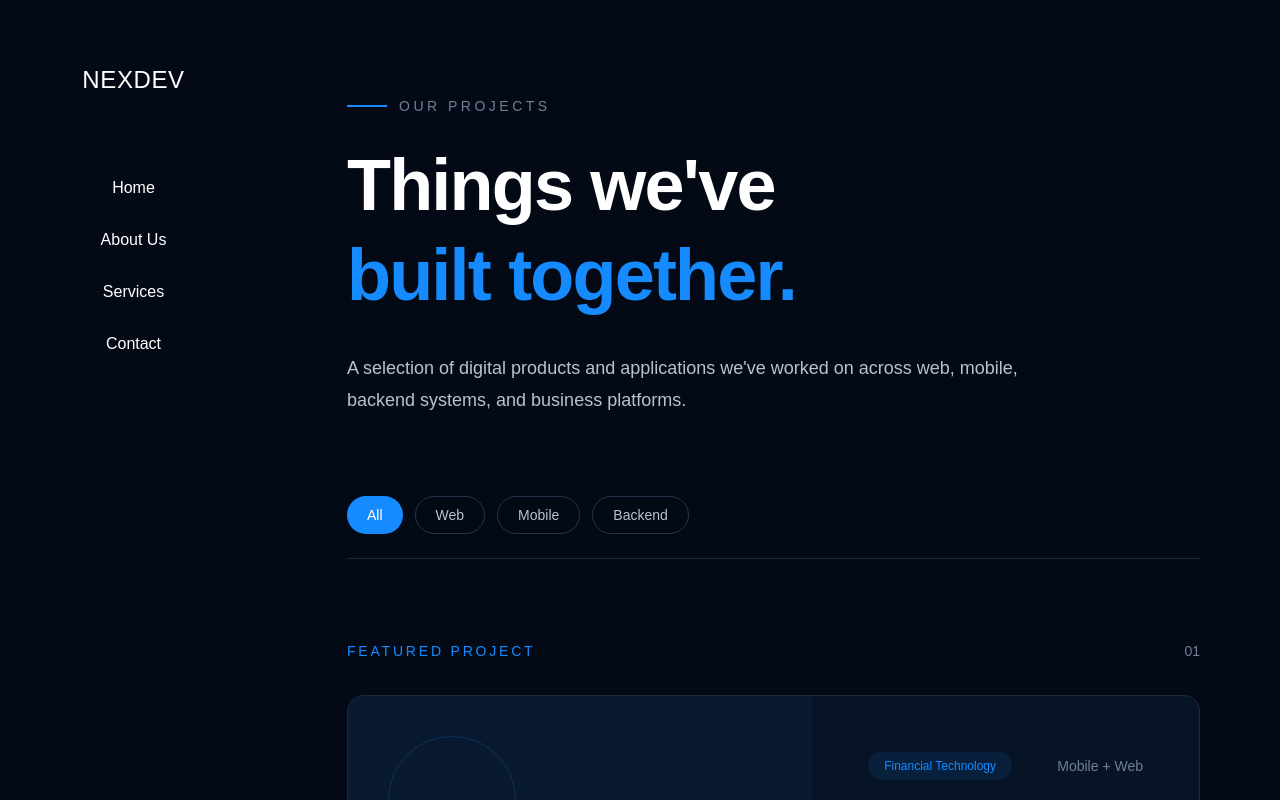
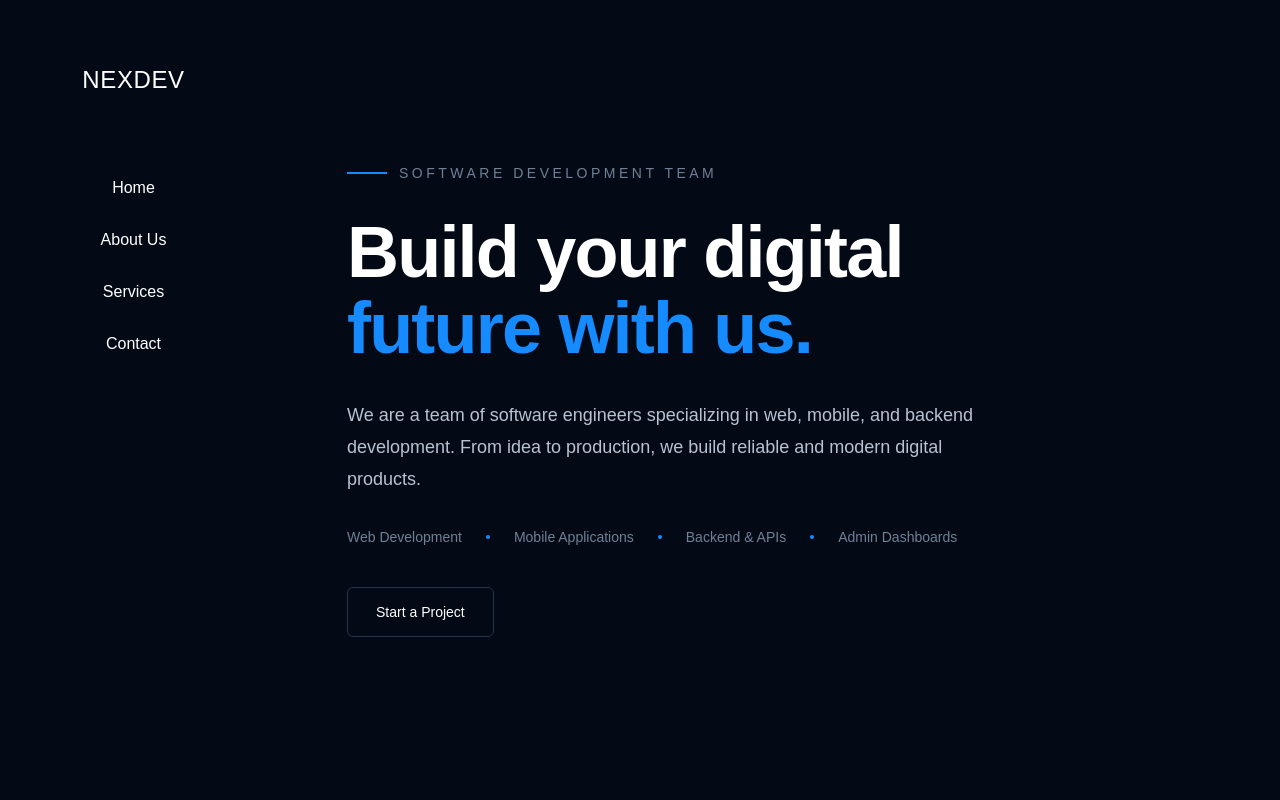
Before and after one commit to Alhasan-Abd-Alrahman/nexdev-portfolio, a React (Vite) app: page /#/projects in a window 1280 px wide. Shown: the top 800 px of the page. Built offline with nearby package versions, Linux system fonts and the light colour scheme.

Commit message:
prepare project for organization pages2

```diff
--- a/src/App.jsx
+++ b/src/App.jsx
@@ -6,7 +6,7 @@ import Home from "./pages/Home";
 import About from "./pages/About";
 
 
-import Projects from "./pages/Projects";
+// import Projects from "./pages/Projects";
 import Services from "./pages/Services";
 import Team from "./pages/Team";
 import Contact from "./pages/Contact";
@@ -19,7 +19,7 @@ function App() {
 
         <Route path="/about" element={<About />} />
 
-        <Route path="/projects" element={<Projects />} />
+        {/* <Route path="/projects" element={<Projects />} /> */}
 
         <Route path="/services" element={<Services />} />
 
--- a/src/pages/Services.jsx
+++ b/src/pages/Services.jsx
@@ -236,12 +236,12 @@ export default function Services() {
                 Start a Project
               </Link>
 
-              <Link
+              {/* <Link
                 to="/projects"
                 className="inline-flex items-center rounded-md border border-[#24344D] px-7 py-3.5 text-sm font-semibold text-[#B8C2D1] transition hover:border-[#168BFF] hover:text-[#168BFF]"
               >
                 View Our Projects
-              </Link>
+              </Link> */}
 
             </div>
 
```
